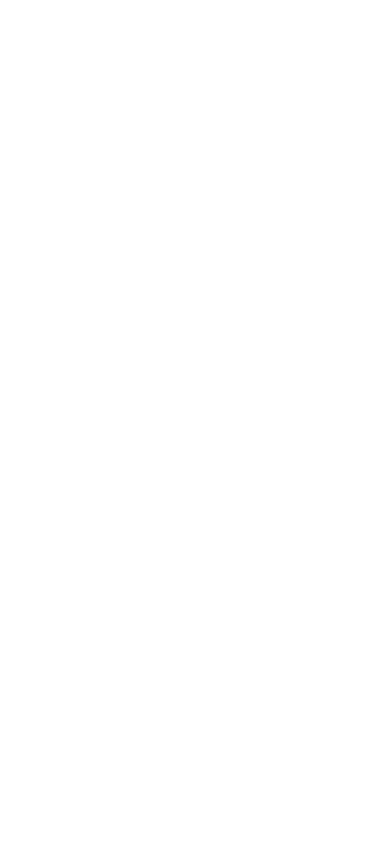
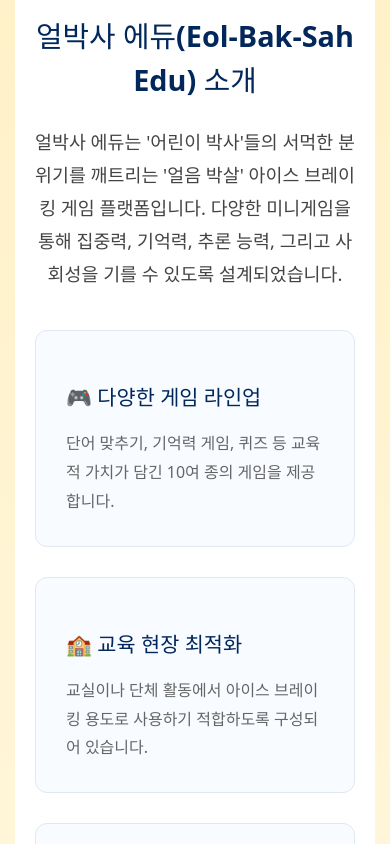
Before and after one commit to hyunmook-lim/eol-bak-sah, a React (Vite) app: page / in a window 390 px wide. Shown: the part 5260-6104 px from the top of the page. Before the commit the page ends 5147 px from the top, so only its background shows below. Built offline with nearby package versions, Linux system fonts and the light colour scheme; a web font is replaced by a local one.

Commit message:
에드센스 수정

```diff
--- a/src/App.css
+++ b/src/App.css
@@ -852,3 +852,73 @@
     opacity: 1;
   }
 }
+/* About Section Styles */
+.about-section {
+  padding: 80px 20px;
+  background-color: white;
+  margin-top: 60px;
+  border-top: 4px solid #01275b;
+}
+
+.about-content {
+  max-width: 1000px;
+  margin: 0 auto;
+  text-align: left;
+}
+
+.about-content h2 {
+  font-size: 2.5rem;
+  color: #01275b;
+  margin-bottom: 24px;
+  text-align: center;
+}
+
+.about-content p {
+  font-size: 1.15rem;
+  line-height: 1.8;
+  color: #444;
+  margin-bottom: 40px;
+  text-align: center;
+}
+
+.about-features {
+  display: grid;
+  grid-template-columns: repeat(3, 1fr);
+  gap: 30px;
+}
+
+.feature-item {
+  padding: 30px;
+  background: #f8fbff;
+  border-radius: 12px;
+  border: 1px solid #e1e8f0;
+  transition: transform 0.3s ease;
+}
+
+.feature-item:hover {
+  transform: translateY(-5px);
+  box-shadow: 0 10px 20px rgba(0, 0, 0, 0.05);
+}
+
+.feature-item h3 {
+  font-size: 1.3rem;
+  color: #01275b;
+  margin-bottom: 15px;
+}
+
+.feature-item p {
+  font-size: 1rem;
+  color: #666;
+  text-align: left;
+  margin-bottom: 0;
+}
+
+@media (max-width: 768px) {
+  .about-features {
+    grid-template-columns: 1fr;
+  }
+
+  .about-content h2 {
+    font-size: 1.8rem;
+  }
+}
--- a/src/components/HomePage.jsx
+++ b/src/components/HomePage.jsx
@@ -34,6 +34,14 @@ function HomePage() {
     const preloadResources = async () => {
       // 모바일 기기 감지
       const isMobile = /Android|webOS|iPhone|iPad|iPod|BlackBerry|IEMobile|Opera Mini/i.test(navigator.userAgent) || window.innerWidth <= 768
+
+      // 크롤러 감지 (AdSense 등)
+      const isCrawler = /bot|googlebot|crawler|spider|robot|crawling|mediapartners-google/i.test(navigator.userAgent)
+
+      if (isCrawler) {
+        setIsLoading(false)
+        return
+      }
 
       const videoResources = [
         '/videos/game1video.mp4',
@@ -430,6 +438,30 @@ function HomePage() {
           </div>
         </section>
 
+        <section className="about-section">
+          <div className="about-content">
+            <h2>얼박사 에듀(Eol-Bak-Sah Edu) 소개</h2>
+            <p>
+              얼박사 에듀는 '어린이 박사'들의 서먹한 분위기를 깨트리는 '얼음 박살' 아이스 브레이킹 게임 플랫폼입니다.
+              다양한 미니게임을 통해 집중력, 기억력, 추론 능력, 그리고 사회성을 기를 수 있도록 설계되었습니다.
+            </p>
+            <div className="about-features">
+              <div className="feature-item">
+                <h3>🎮 다양한 게임 라인업</h3>
+                <p>단어 맞추기, 기억력 게임, 퀴즈 등 교육적 가치가 담긴 10여 종의 게임을 제공합니다.</p>
+              </div>
+              <div className="feature-item">
+                <h3>🏫 교육 현장 최적화</h3>
+                <p>교실이나 단체 활동에서 아이스 브레이킹 용도로 사용하기 적합하도록 구성되어 있습니다.</p>
+              </div>
+              <div className="feature-item">
+                <h3>💻 편리한 접근성</h3>
+                <p>별도의 설치 없이 웹 브루아저에서 바로 실행 가능하며, 직관적인 UI로 누구나 쉽게 즐길 수 있습니다.</p>
+              </div>
+            </div>
+          </div>
+        </section>
+
         <FeedbackModal
           isOpen={isFeedbackModalOpen}
           onClose={() => setIsFeedbackModalOpen(false)}
```
